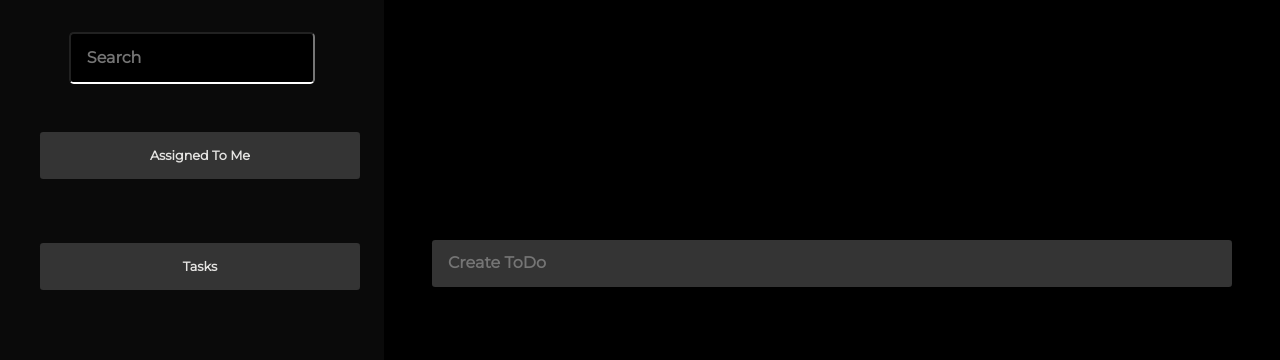
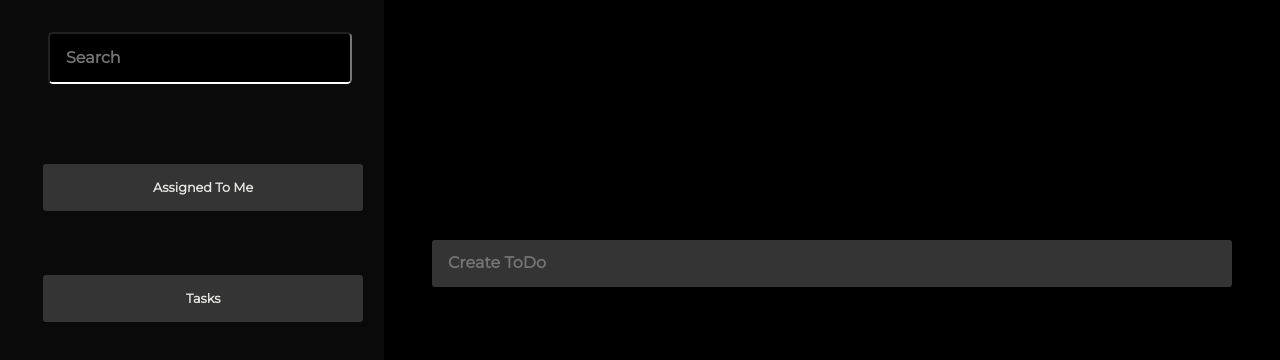
Before and after one commit to abcancode/todo-task, a plain HTML site: page index.html in a window 1280 px wide. Drawn offline with Linux system fonts and the light colour scheme.

Commit message:
styling added

```diff
--- a/styles.css
+++ b/styles.css
@@ -99,6 +99,7 @@ body {
   .left--section__contents__wrapper {
     display: block;
     padding: 0 2rem;
+    text-align: center;
   }
 }
 
@@ -114,13 +115,14 @@ body {
 @media screen and (min-width: 249px) {
   .container--left--section__contents {
     margin-bottom: 4rem;
+    margin-left: 0.6rem;
   }
 }
 
 @media screen and (min-width: 600px) {
   .container--left--section__contents {
     margin-bottom: 4rem;
-    margin-left: 0.5rem;
+    margin-left: 0.7rem;
   }
 }
 
@@ -183,9 +185,9 @@ body {
   .upper {
     margin-bottom: 0;
     border-radius: 0.2rem;
-    margin-top: 2rem;
+    margin-top: 1rem;
     padding: 1rem;
-    width: 100%;
+    width: 40%;
   }
 }
 
@@ -198,6 +200,20 @@ body {
 
   .input {
     width: 70%;
+  }
+}
+
+@media screen and (min-width: 768px) {
+  .upper {
+    margin-bottom: 5rem;
+    border-radius: 0.2rem;
+    margin-top: 2rem;
+    width: 100%;
+    padding: 0 2rem 0 3rem;
+  }
+
+  .input {
+    width: 100%;
   }
 }
 
```
